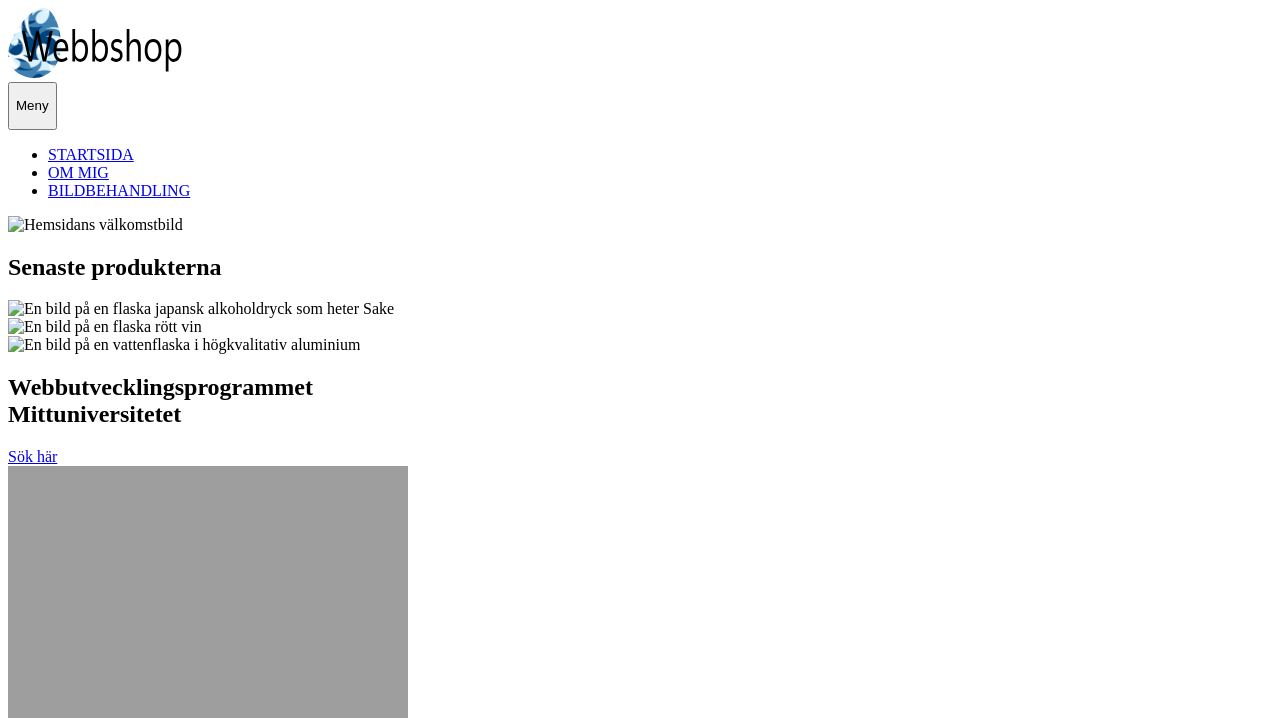
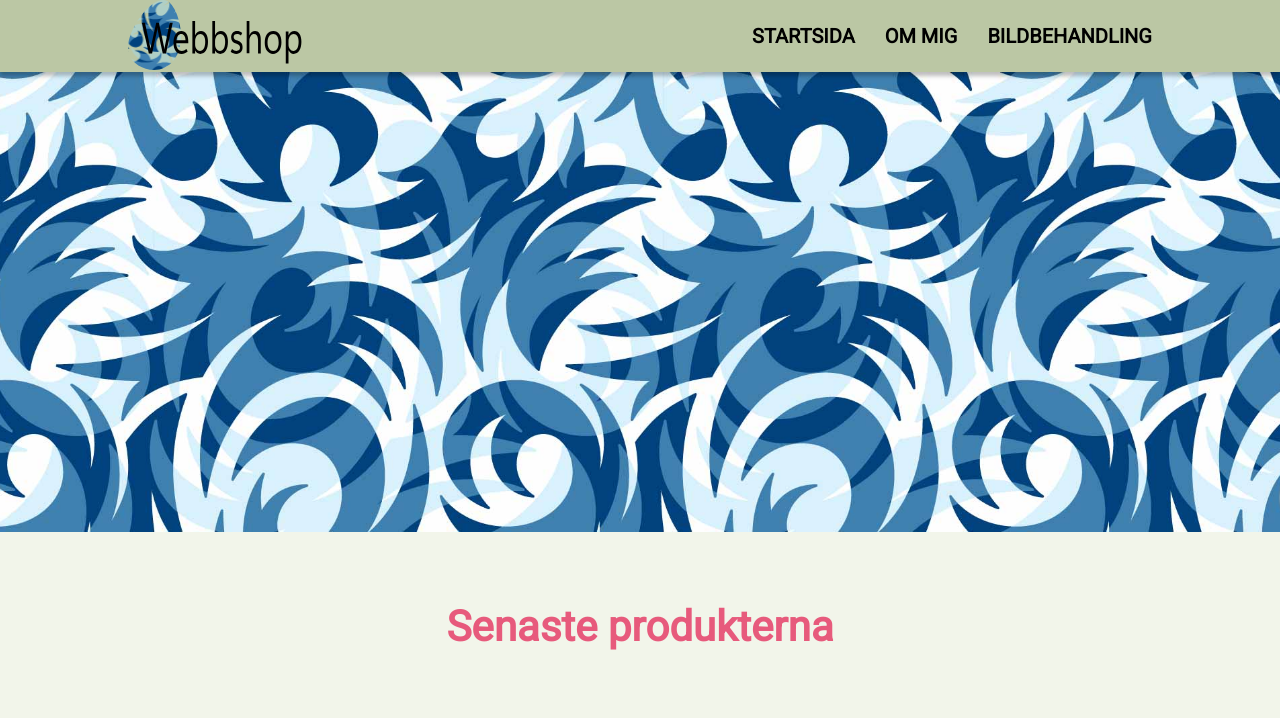
Before and after one commit to RobinHawiz/DT200G-moment1, a plain HTML site: page index.html in a window 1280 px wide. Shown: the top 718 px of the page. Drawn offline with Linux system fonts and the light colour scheme; the site is published under a folder, as on GitHub Pages, so addresses that start at the root find nothing.

Commit message:
Fixed issues with directory paths not linking properly

```diff
--- a/bildbehandling/bildbehandling.html
+++ b/bildbehandling/bildbehandling.html
@@ -7,15 +7,17 @@
       href="https://fonts.googleapis.com/css?family=Roboto"
       rel="stylesheet"
     />
-    <link rel="icon" type="image/x-icon" href="icon/favicon.ico" />
-    <link rel="stylesheet" href="/styles/style.css" />
+    <link rel="icon" type="image/x-icon" href="../icon/favicon.ico" />
+    <link rel="stylesheet" href="../styles/style.css" />
     <title>DT200-Moment1</title>
   </head>
   <body>
     <div class="nav-wrapper">
       <nav>
         <div class="logo">
-          <a href="/"><img src="../img/logo.svg" alt="Hemsidans logga" /></a>
+          <a href="../index.html"
+            ><img src="../img/logo.svg" alt="Hemsidans logga"
+          /></a>
         </div>
         <button class="veganburger">
           <div class="line-container">
@@ -27,7 +29,7 @@
         </button>
         <div class="nav-links">
           <ul class="ul-links">
-            <li><a href="/">STARTSIDA</a></li>
+            <li><a href="../index.html">STARTSIDA</a></li>
             <li><a href="../omMig/omMig.html">OM MIG</a></li>
             <li>
               <a href="bildbehandling.html">BILDBEHANDLING</a>
--- a/index.html
+++ b/index.html
@@ -8,14 +8,16 @@
       rel="stylesheet"
     />
     <link rel="icon" type="image/x-icon" href="icon/favicon.ico" />
-    <link rel="stylesheet" href="/styles/style.css" />
+    <link rel="stylesheet" href="styles/style.css" />
     <title>DT200-Moment1</title>
   </head>
   <body>
     <div class="nav-wrapper">
       <nav>
         <div class="logo">
-          <a href="/"><img src="img/logo.svg" alt="Hemsidans logga" /></a>
+          <a href="index.html"
+            ><img src="img/logo.svg" alt="Hemsidans logga"
+          /></a>
         </div>
         <button class="veganburger">
           <div class="line-container">
@@ -27,7 +29,7 @@
         </button>
         <div class="nav-links">
           <ul class="ul-links">
-            <li><a href="/">STARTSIDA</a></li>
+            <li><a href="index.html">STARTSIDA</a></li>
             <li><a href="omMig/omMig.html">OM MIG</a></li>
             <li>
               <a href="bildbehandling/bildbehandling.html">BILDBEHANDLING</a>
@@ -38,7 +40,7 @@
     </div>
     <section class="hero">
       <div class="hero-img">
-        <img src="/img/header.jpg" alt="Hemsidans välkomstbild" />
+        <img src="img/header.jpg" alt="Hemsidans välkomstbild" />
       </div>
     </section>
     <section class="latest-products">
@@ -46,19 +48,19 @@
       <div class="products-container">
         <div class="img-wrapper">
           <img
-            src="/img/frilaggning01.png"
+            src="img/frilaggning01.png"
             alt="En bild på en flaska japansk alkoholdryck som heter Sake"
           />
         </div>
         <div class="img-wrapper">
           <img
-            src="/img/frilaggning02.png"
+            src="img/frilaggning02.png"
             alt="En bild på en flaska rött vin"
           />
         </div>
         <div class="img-wrapper">
           <img
-            src="/img/frilaggning03.png"
+            src="img/frilaggning03.png"
             alt="En bild på en vattenflaska i högkvalitativ aluminium"
           />
         </div>
--- a/styles/_homepage.scss
+++ b/styles/_homepage.scss
@@ -21,7 +21,7 @@ section.latest-products {
 
 section.course-sellout {
   min-height: 61.4vh;
-  background-image: url("/img/background.jpg");
+  background-image: url("../img/background.jpg");
   background-repeat: no-repeat;
   background-size: cover;
   background-position: center;
```
Also changed, not shown: omMig/omMig.html (+6 -4 lines), styles/style.css, 1 other file.
